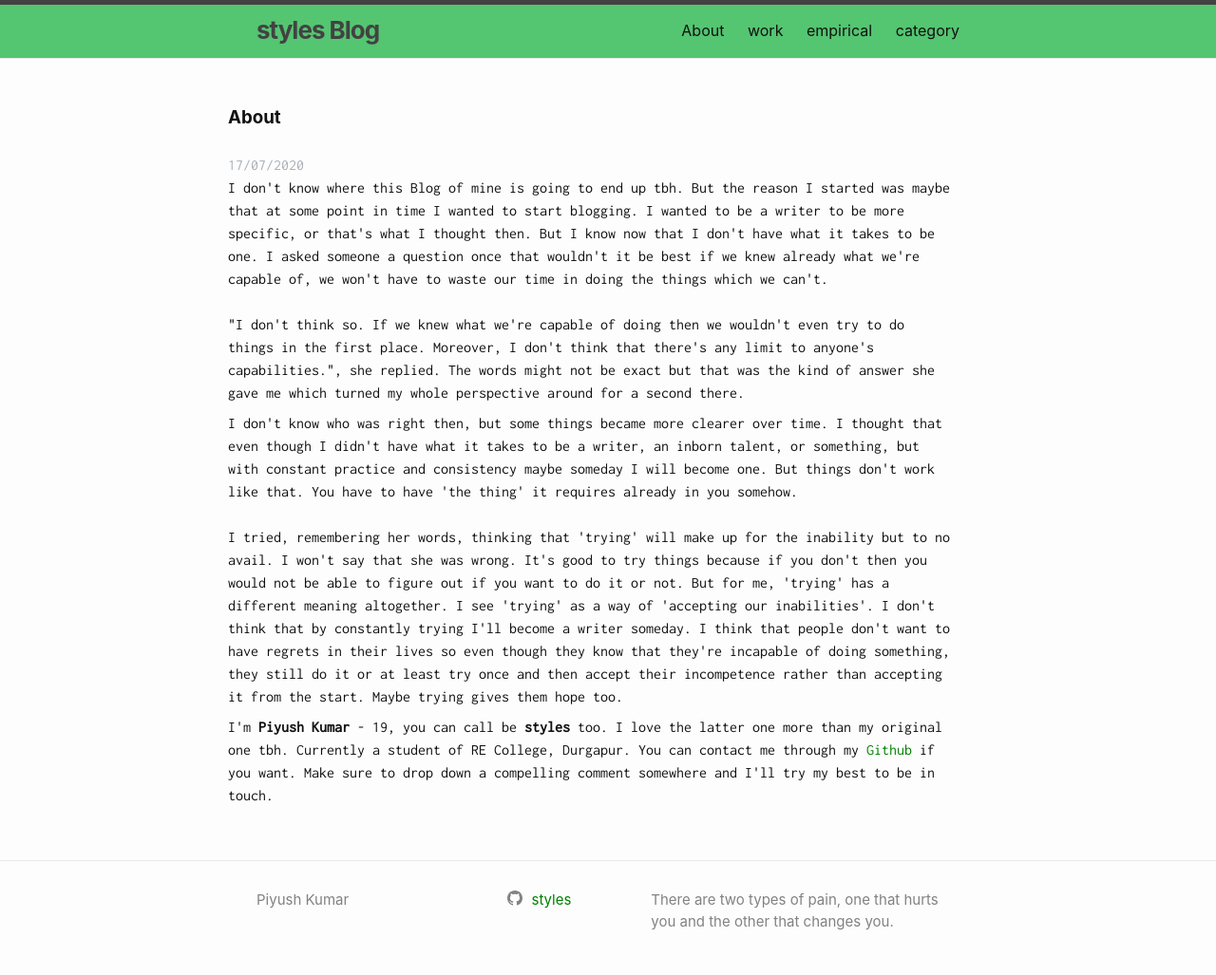
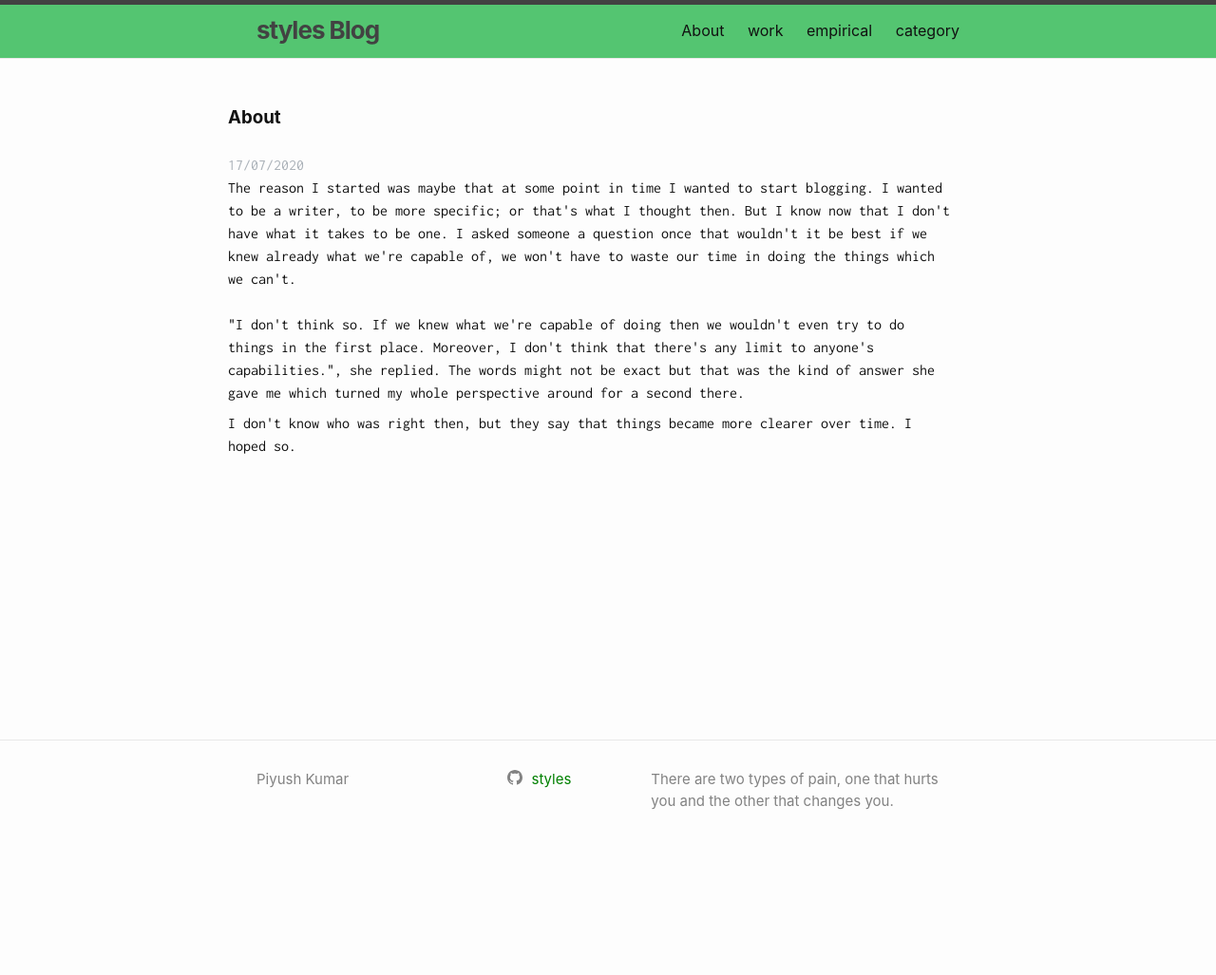
Before and after one commit to styles3544/Blog, a Jekyll site: the page built from about.html, in a window 1280 px wide. Shown: the whole page at 95% size. Built offline with Jekyll 4.4.1, drawn with Linux system fonts in a browser that asks for light colours; after the commit the page ends 900 px from its top, so only the background shows below that.

Commit message:
04062021 update

```diff
--- a/about.html
+++ b/about.html
@@ -12,17 +12,10 @@ permalink: /about/
     </br><p class="date">17/07/2020</p>
 
     <p id="para">
-    I don't know where this Blog of mine is going to end up tbh. But the reason I started was maybe that at some point in time I wanted to start blogging. I wanted to be a writer to be more specific, or that's what I thought then.
+    The reason I started was maybe that at some point in time I wanted to start blogging. I wanted to be a writer, to be more specific; or that's what I thought then.
         But I know now that I don't have what it takes to be one. I asked someone a question once that wouldn't it be best if we knew already what we're capable of, we won't have to waste our time in doing the things which we can't.
     </br></br>"I don't think so. If we knew what we're capable of doing then we wouldn't even try to do things in the first place. Moreover, I don't think that there's any limit to anyone's capabilities.", she replied. The words might not be exact but that was the kind of answer she gave me which turned my whole perspective around for a second there.
     </p>
     <p id="para">
-     I don't know who was right then, but some things became more clearer over time. I thought that even though I didn't have what it takes to be a writer, an inborn talent, or something, but with constant practice and consistency maybe someday I will become one. But things don't work like that. You have to have 'the thing' it requires already in you somehow.</br></br> I tried, remembering her words, thinking that 'trying' will make up for the inability but to no avail. I won't say that she was wrong. It's good to try things because if you don't then you would not be able to figure out if you want to do it or not. But for me, 'trying' has a different meaning altogether. I see 'trying' as a way of 'accepting our inabilities'.
-        I don't think that by constantly trying I'll become a writer someday. I think that people don't want to have regrets in their lives so even though they know that they're incapable of doing something, they still do it or at least try once and then accept their incompetence rather than accepting it from the start. Maybe trying gives them hope too.
-    </p>
-<p id="para">
-I'm <b>Piyush Kumar</b> - 19, you can call be <b>styles</b> too. I love the latter one more than my original one tbh. Currently a student of RE College, Durgapur.
-You can contact me through my <a href="https://github.com/styles3544">Github</a> if you want. Make sure to drop down a compelling comment somewhere and I'll try my best to be in touch.
-    </p>
-</p>
+        I don't know who was right then, but they say that things became more clearer over time. I hoped so.</p>
 </div>
```
